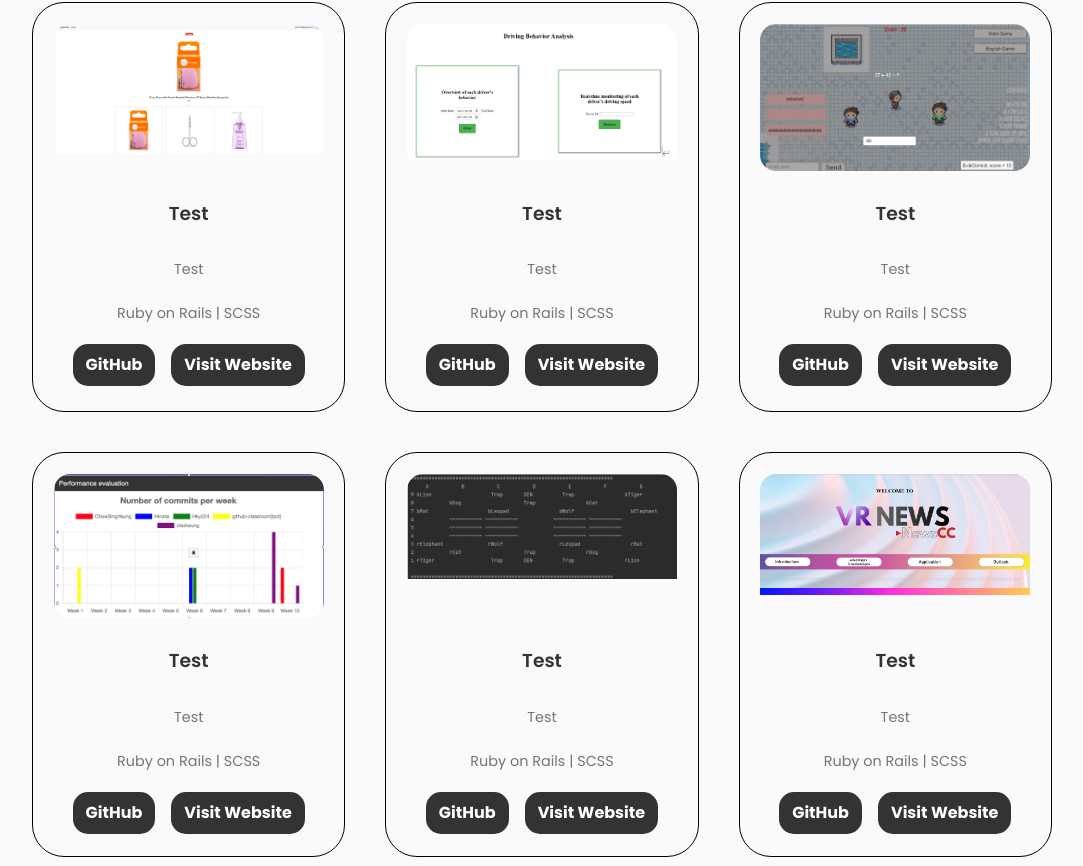
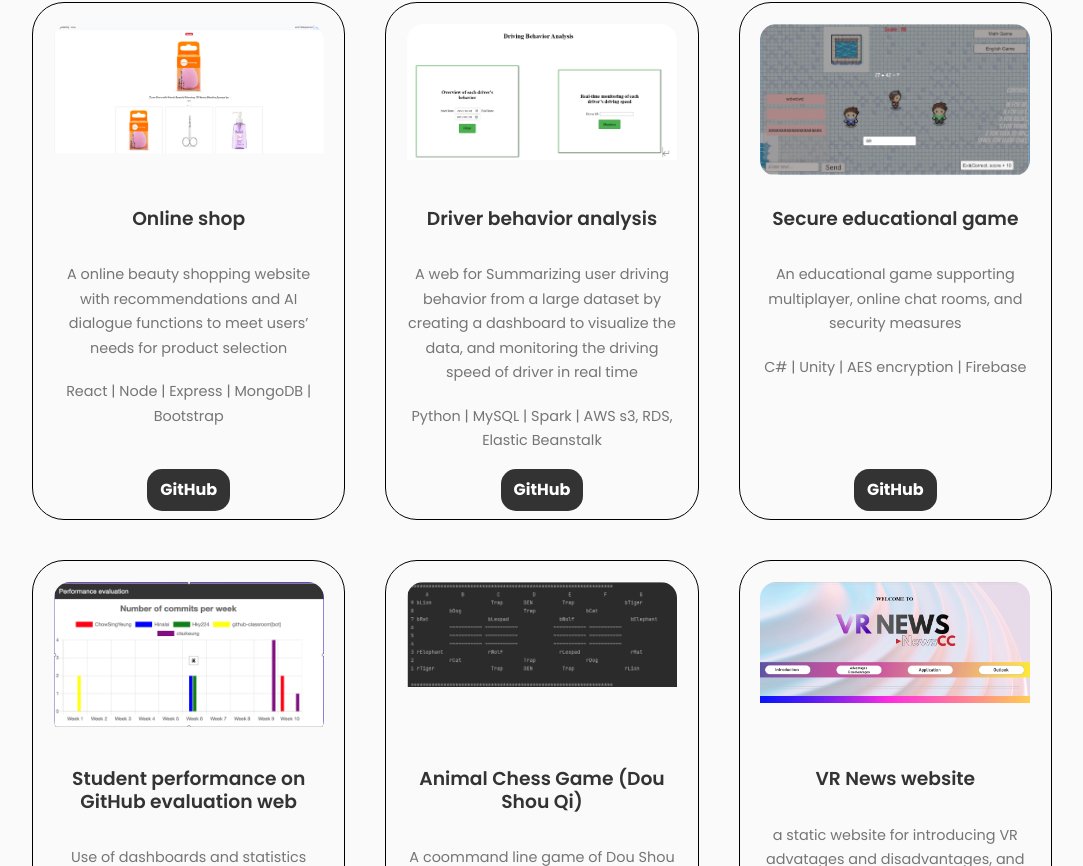
Before and after one commit to Hky224/PWS, a React (Create React App) app: page / in a window 1280 px wide. Shown: the part 1554-2420 px from the top of the page, without its empty margins (153-1236 px from the left). Built offline with nearby package versions, Linux system fonts and the light colour scheme.

Commit message:
update project

```diff
--- a/src/components/project/Project.jsx
+++ b/src/components/project/Project.jsx
@@ -10,55 +10,61 @@ const Project = () => {
   const soloProjects = [
     {
       id: 1,
-      title: "Test",
+      title: "Online shop",
       img: IMG1,
-      description: "Test",
-      technologies: "Ruby on Rails | SCSS",
+      description:
+        "A online beauty shopping website with recommendations and AI dialogue functions to meet users’ needs for product selection",
+      technologies: "React | Node | Express | MongoDB | Bootstrap",
       link: "https://www.google.com.hk/",
       github: "https://www.google.com.hk/",
     },
     {
       id: 2,
-      title: "Test",
+      title: "Driver behavior analysis",
       img: IMG2,
-      description: "Test",
-      technologies: "Ruby on Rails | SCSS",
+      description:
+        "A web for Summarizing user driving behavior from a large dataset by creating a dashboard to visualize the data, and monitoring the driving speed of driver in real time",
+
+      technologies: "Python | MySQL | Spark | AWS s3, RDS, Elastic Beanstalk",
       link: "https://www.google.com.hk/",
       github: "https://www.google.com.hk/",
     },
     {
       id: 3,
-      title: "Test",
+      title: "Secure educational game",
       img: IMG3,
-      description: "Test",
-      technologies: "Ruby on Rails | SCSS",
+      description:
+        "An educational game supporting multiplayer, online chat rooms, and security measures",
+      technologies: "C# | Unity | AES encryption | Firebase ",
       link: "https://www.google.com.hk/",
       github: "https://www.google.com.hk/",
     },
     {
       id: 4,
-      title: "Test",
+      title: "Student performance on GitHub evaluation web",
       img: IMG4,
-      description: "Test",
-      technologies: "Ruby on Rails | SCSS",
+      description:
+        " Use of dashboards and statistics to provide comprehensive insights to instructors by analyzing student's commits, issues, and pull requests on GitHub",
+      technologies: "HTML | CSS | JavaScript | GenAI",
       link: "https://www.google.com.hk/",
       github: "https://www.google.com.hk/",
     },
     {
       id: 5,
-      title: "Test",
+      title: "Animal Chess Game (Dou Shou Qi)",
       img: IMG5,
-      description: "Test",
-      technologies: "Ruby on Rails | SCSS",
+      description: "A coommand line game of Dou Shou Qi",
+      technologies: "Java | MVC pattern | JUnit",
       link: "https://www.google.com.hk/",
       github: "https://www.google.com.hk/",
     },
     {
       id: 6,
-      title: "Test",
+      title: "VR News website",
       img: IMG6,
-      description: "Test",
-      technologies: "Ruby on Rails | SCSS",
+      description:
+        "a static website for introducing VR advatages and disadvantages, and its application.",
+      technologies: "HTML | CSS",
       link: "https://www.google.com.hk/",
       github: "https://www.google.com.hk/",
     },
@@ -86,14 +92,6 @@ const Project = () => {
               >
                 GitHub
               </a>
-              <a
-                href={pro.link}
-                target="_blank"
-                className="btn"
-                rel="noreferrer"
-              >
-                Visit Website
-              </a>
             </div>
           </div>
         ))}
--- a/src/components/project/project.css
+++ b/src/components/project/project.css
@@ -23,7 +23,7 @@
 .portfolio__item-image {
   border-radius: 1rem;
   overflow: hidden;
-  height: 40%;
+  height: 32%;
 }
 .portfolio__item-cta {
   justify-content: center;
@@ -39,7 +39,7 @@
   font-size: 0.9rem;
 }
 .portfolio__item-content {
-  height: auto;
+  height: 55%;
 }
 
 @media screen and (max-width: 1024px) {
```
